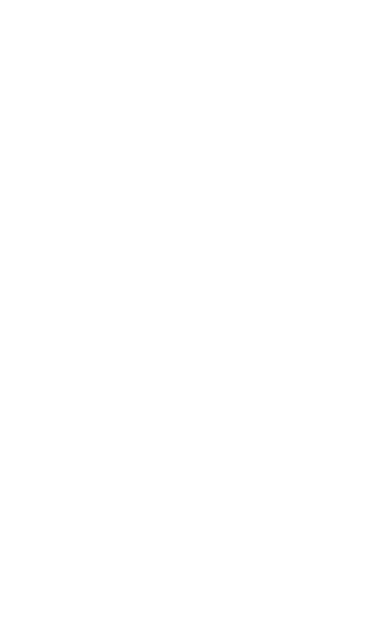
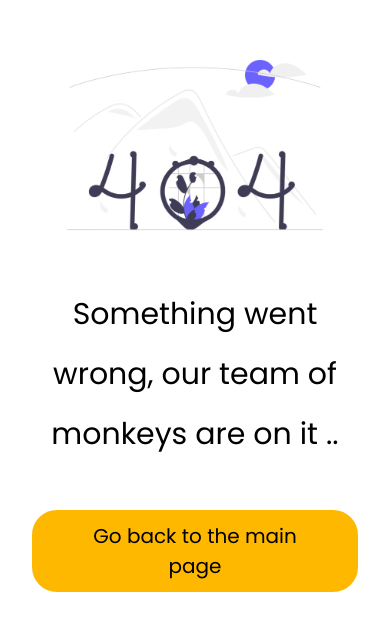
Before and after one commit to SuperDev0109/adhocAppBeta, a React (Create React App) app: page /error/404 in a window 390 px wide. Before the commit this address had no page. Shown: the part 108-738 px from the top of the page. Built offline with nearby package versions, Linux system fonts and the light colour scheme.

Commit message:
404 page done

```diff
--- /dev/null
+++ b/src/emptyLayout/index.js
@@ -0,0 +1,10 @@
+import React, { Fragment } from 'react';
+import { Outlet } from 'react-router-dom';
+
+export default function EmptyLayout() {
+    return (
+        <Fragment>
+            <Outlet />
+        </Fragment>
+    )
+}
--- /dev/null
+++ b/src/pages/Show404.js
@@ -0,0 +1,12 @@
+import React, { Fragment } from 'react';
+import Show404Page from '../sections/errorPage/Show404Page';
+
+export default function Show404() {
+    return (
+        <Fragment>
+            <div className='container'>
+                <Show404Page />
+            </div>
+        </Fragment>
+    )
+}
--- a/src/routes/index.js
+++ b/src/routes/index.js
@@ -2,6 +2,7 @@
 import { Navigate, useRoutes } from 'react-router-dom';
 //layout
 import MainLayout from '../layout';
+import EmptyLayout from '../emptyLayout';
 
 const Loadable = (Component) => (props) => {
     return (
@@ -13,6 +14,14 @@
 
 export default function Router() {
     return useRoutes([
+        {
+            path: '/error',
+            element: <EmptyLayout />,
+            children: [
+                { element: <Navigate to="/404" replace />, index: true },
+                { path: '404', element: <Show404Page /> },
+            ]
+        },
         {
             path: '/',
             element: <MainLayout />,
@@ -31,3 +40,5 @@
 const ProductPage = Loadable(lazy(() => import('../pages/Product')));
 const OrderPage = Loadable(lazy(() => import('../pages/Order')));
 const FinishOrderPage = Loadable(lazy(() => import('../pages/FinishOrder')));
+//error page
+const Show404Page = Loadable(lazy(() => import('../pages/Show404')));
--- /dev/null
+++ b/src/sections/errorPage/Show404Page.js
@@ -0,0 +1,13 @@
+import './Show404Page.scss';
+import ShowMoreBtn from '../../components/ShowMoreBtn';
+import Image from '../../components/Image';
+
+export default function Show404Page() {
+    return (
+        <div className='show404PageSection'>
+            <Image src="../images/error/404.png" alt="404 page" />
+            <p className='title1'>Something went wrong, our team of monkeys are on it ..</p>
+            <ShowMoreBtn title="Go back to the main page" type="showMoreBtnType1" />
+        </div>
+    )
+}
--- /dev/null
+++ b/src/sections/errorPage/Show404Page.scss
@@ -0,0 +1,44 @@
+.show404PageSection {
+    display: flex;
+    flex-direction: column;
+    gap: 60px;
+    align-items: center;
+    justify-content: center;
+    width: 100%;
+    height: 100vh;
+    padding: 20px;
+
+    .title1 {
+        font-family: 'Poppins';
+        font-style: normal;
+        font-weight: 500;
+        font-size: 40px;
+        line-height: 60px;
+        color: #000000;
+        text-align: center;
+    }
+}
+
+@media only screen and (max-width: 991px) {
+    .show404PageSection {
+        width: 100%;
+        gap: 50px;
+        img {
+            width: 100%;
+        }
+
+        .title1 {
+            font-size: 35px;
+        }
+    }
+}
+
+@media only screen and (max-width: 500px) {
+    .show404PageSection {
+        gap: 30px;
+
+        .title1 {
+            font-size: 30px;
+        }
+    }
+}
```
Also changed, not shown: public/images/error/404.png (added).
